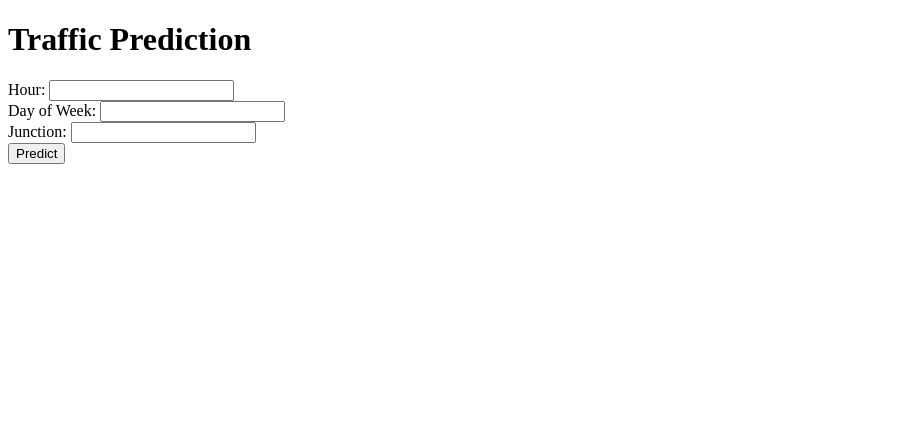
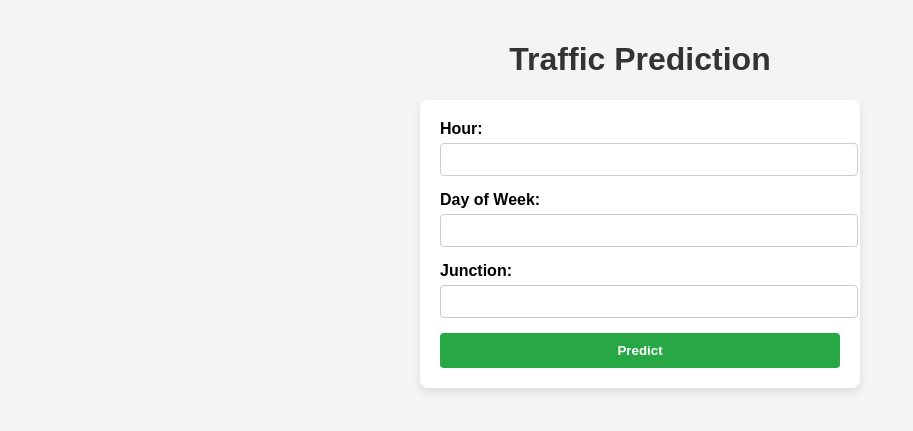
Before and after one commit to 123mandar/Traffic-Prediction-App, a Flask app: page / in a window 1280 px wide. Shown: the top 431 px of the page, without its empty margins (0-913 px from the left). Run offline with Flask 3, Linux system fonts and the light colour scheme; parts of the project's set-up code (start-up, migrations or seed data) failed here and were passed over.

Commit message:
Update index.html

```diff
--- a/templates/index.html
+++ b/templates/index.html
@@ -5,21 +5,23 @@
     <meta name="viewport" content="width=device-width, initial-scale=1.0">
     <title>Traffic Prediction</title>
 </head>
-<body>
-    <h1>Traffic Prediction</h1>
-    <form id="predictForm">
-        <label for="hour">Hour:</label>
-        <input type="number" id="hour" name="hour" required>
-        <br>
-        <label for="day_of_week">Day of Week:</label>
-        <input type="number" id="day_of_week" name="day_of_week" required>
-        <br>
-        <label for="junction">Junction:</label>
-        <input type="number" id="junction" name="junction" required>
-        <br>
-        <button type="submit">Predict</button>
+<body style="font-family: Arial, sans-serif; background-color: #f4f4f4; margin: 0; padding: 20px;">
+    <h1 style="color: #333; text-align: center;">Traffic Prediction</h1>
+
+    <form id="predictForm" style="max-width: 400px; margin: 0 auto; padding: 20px; background-color: #ffffff; border-radius: 8px; box-shadow: 0 4px 8px rgba(0, 0, 0, 0.1);">
+        <label for="hour" style="font-weight: bold; display: block; margin-bottom: 5px;">Hour:</label>
+        <input type="number" id="hour" name="hour" required style="width: 100%; padding: 8px; margin-bottom: 15px; border: 1px solid #cccccc; border-radius: 4px;">
+
+        <label for="day_of_week" style="font-weight: bold; display: block; margin-bottom: 5px;">Day of Week:</label>
+        <input type="number" id="day_of_week" name="day_of_week" required style="width: 100%; padding: 8px; margin-bottom: 15px; border: 1px solid #cccccc; border-radius: 4px;">
+
+        <label for="junction" style="font-weight: bold; display: block; margin-bottom: 5px;">Junction:</label>
+        <input type="number" id="junction" name="junction" required style="width: 100%; padding: 8px; margin-bottom: 15px; border: 1px solid #cccccc; border-radius: 4px;">
+
+        <button type="submit" style="width: 100%; padding: 10px; background-color: #28a745; color: white; border: none; border-radius: 4px; cursor: pointer; font-weight: bold;">Predict</button>
     </form>
-    <div id="result"></div>
+
+    <div id="result" style="text-align: center; margin-top: 20px; font-size: 18px; color: #333;"></div>
 
     <script>
         document.getElementById('predictForm').onsubmit = async function(event) {
```
